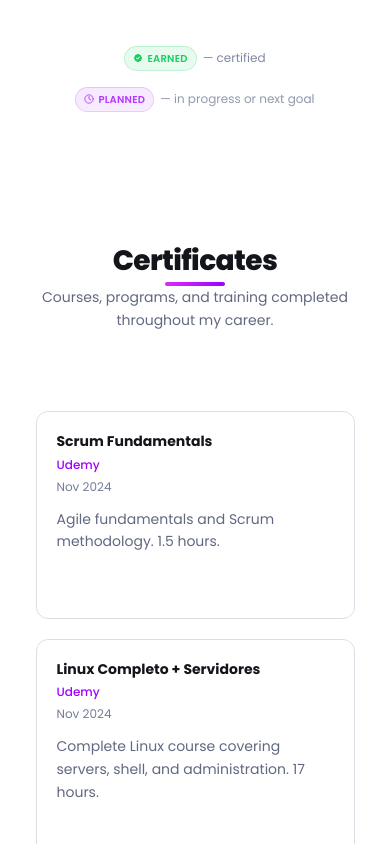
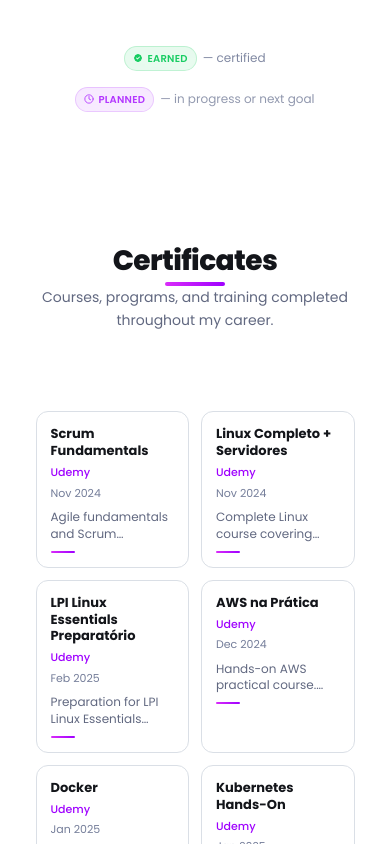
Before and after one commit to gabrielng-rj99/gabrielng-rj99.github.io, a React (Vite) app: page / in a window 390 px wide. Shown: the part 5520-6364 px from the top of the page. Built offline with nearby package versions, Linux system fonts and the light colour scheme.

Commit message:
feat(components): add certificate preview modal to Certifications
- Add hover state showing certificate preview image
- Click to open full certificate image in modal
- Add responsive modal with backdrop blur
- Add CSS animations for modal open/close

```diff
--- a/src/components/Certifications.module.css
+++ b/src/components/Certifications.module.css
@@ -20,11 +20,11 @@
     }
 }
 
-/* Certificates Grid */
+/* Certificates Grid - Smaller cards */
 .certificatesGrid {
     display: grid;
-    grid-template-columns: 1fr;
-    gap: 1.25rem;
+    grid-template-columns: repeat(2, 1fr);
+    gap: 0.75rem;
     justify-content: center;
     max-width: 72rem;
     margin: 0 auto;
@@ -33,7 +33,8 @@
 
 @media (min-width: 768px) {
     .certificatesGrid {
-        grid-template-columns: repeat(var(--grid-cols, 2), minmax(280px, 380px));
+        grid-template-columns: repeat(var(--grid-cols, 4), minmax(180px, 240px));
+        gap: 1rem;
     }
 }
 
@@ -257,69 +258,347 @@
 }
 
 /* ─── Certificate Card ─── */
+.certificateCard {
+    position: relative;
+    background: var(--bg-card);
+    border: 1px solid var(--border-primary);
+    border-radius: 0.75rem;
+    padding: 0.875rem;
+    cursor: pointer;
+    transition: all 0.2s ease;
+    overflow: visible;
+}
+
+.certificateCard:hover {
+    border-color: var(--accent-purple);
+    transform: translateY(-2px);
+}
 
 /* Certificate Title */
 .certName {
-    font-size: 0.875rem;
+    font-size: 0.8125rem;
     font-weight: 700;
-    line-height: 1.375;
+    line-height: 1.3;
     margin-bottom: 0.25rem;
+    color: var(--text-primary);
 }
 
 @media (min-width: 768px) {
     .certName {
-        font-size: 1rem;
+        font-size: 0.875rem;
     }
 }
 
 /* Certificate Issuer */
 .certIssuingOrg {
-    font-size: 0.75rem;
+    font-size: 0.6875rem;
     font-weight: 500;
     margin-bottom: 0.25rem;
+    color: var(--accent-purple);
 }
 
 /* Certificate Date */
 .certDate2 {
-    font-size: 0.75rem;
-    margin-bottom: 0.75rem;
+    font-size: 0.6875rem;
+    margin-bottom: 0.5rem;
+    color: var(--text-muted);
 }
 
 /* Certificate Description */
 .certDescription {
-    font-size: 0.875rem;
-    line-height: 1.625;
-}
-
-/* Certificate Credential Link */
-.certCredentialLink {
-    display: inline-flex;
-    align-items: center;
-    justify-content: center;
-    gap: 0.25rem;
-    margin-top: 0.75rem;
     font-size: 0.75rem;
-    font-weight: 500;
-    opacity: 0;
-    transition: opacity 0.3s ease;
-}
-
-/* Use global .card-base for hover effects */
-:global(.card-base):hover .certCredentialLink {
-    opacity: 1;
+    line-height: 1.4;
+    color: var(--text-tertiary);
+    display: -webkit-box;
+    -webkit-line-clamp: 2;
+    -webkit-box-orient: vertical;
+    overflow: hidden;
 }
 
 /* Certificate Accent Line */
 .certAccentLine {
-    width: 0;
+    width: 1.5rem;
     height: 2px;
     border-radius: 9999px;
-    margin-left: auto;
-    margin-right: auto;
-    margin-top: 0.75rem;
-    transition: all 0.3s ease;
+    margin-top: 0.5rem;
+    background: linear-gradient(to right, var(--accent-gradient-start), var(--accent-gradient-end));
 }
 
-:global(.card-base):hover .certAccentLine {
-    width: 2.5rem;
+/* ─── Tooltip (Desktop Hover only - hidden on touch) ─── */
+.tooltip {
+    position: absolute;
+    bottom: calc(100% + 8px);
+    left: 50%;
+    transform: translateX(-50%);
+    background: var(--bg-tertiary);
+    border: 1px solid var(--accent-purple);
+    border-radius: 0.5rem;
+    padding: 0.5rem 0.75rem;
+    white-space: nowrap;
+    z-index: 100;
+    opacity: 0;
+    visibility: hidden;
+    transition: opacity 0.2s ease, visibility 0.2s ease;
+    box-shadow: 0 4px 12px rgba(0, 0, 0, 0.15);
 }
+
+/* Hide tooltip on touch devices */
+@media (hover: none) {
+    .tooltip {
+        display: none;
+    }
+}
+
+.tooltip::after {
+    content: '';
+    position: absolute;
+    top: 100%;
+    left: 50%;
+    transform: translateX(-50%);
+    border: 6px solid transparent;
+    border-top-color: var(--accent-purple);
+}
+
+.certificateCard:hover .tooltip {
+    opacity: 1;
+    visibility: visible;
+}
+
+.tooltipText {
+    font-size: 0.6875rem;
+    color: var(--text-primary);
+    word-break: break-all;
+    max-width: 200px;
+    display: block;
+}
+
+.tooltipLabel {
+    font-size: 0.625rem;
+    color: var(--text-muted);
+    text-transform: uppercase;
+    letter-spacing: 0.05em;
+    margin-bottom: 0.25rem;
+}
+
+/* ─── Modal (Mobile) ─── */
+.modalOverlay {
+    position: fixed;
+    inset: 0;
+    background: rgba(0, 0, 0, 0.6);
+    display: flex;
+    align-items: center;
+    justify-content: center;
+    z-index: 1000;
+    padding: 1rem;
+    animation: fadeIn 0.2s ease;
+}
+
+@keyframes fadeIn {
+    from { opacity: 0; }
+    to { opacity: 1; }
+}
+
+.modalContent {
+    background: var(--bg-card);
+    border: 1px solid var(--accent-purple);
+    border-radius: 1rem;
+    padding: 1.25rem;
+    max-width: 320px;
+    width: 100%;
+    animation: slideUp 0.2s ease;
+    box-shadow: 0 8px 32px rgba(0, 0, 0, 0.3);
+}
+
+@keyframes slideUp {
+    from { opacity: 0; transform: translateY(10px); }
+    to { opacity: 1; transform: translateY(0); }
+}
+
+.modalTitle {
+    font-size: 1rem;
+    font-weight: 700;
+    color: var(--text-primary);
+    margin-bottom: 0.25rem;
+    padding-right: 2rem;
+}
+
+.modalIssuer {
+    font-size: 0.75rem;
+    font-weight: 500;
+    color: var(--accent-purple);
+    margin-bottom: 0.75rem;
+}
+
+.modalDescription {
+    font-size: 0.8125rem;
+    line-height: 1.5;
+    color: var(--text-tertiary);
+    margin-bottom: 1rem;
+}
+
+.modalUrlLabel {
+    font-size: 0.625rem;
+    color: var(--text-muted);
+    text-transform: uppercase;
+    letter-spacing: 0.05em;
+    margin-bottom: 0.375rem;
+}
+
+.modalUrl {
+    font-size: 0.75rem;
+    color: var(--accent-purple);
+    word-break: break-all;
+    background: var(--bg-tertiary);
+    padding: 0.5rem;
+    border-radius: 0.375rem;
+    margin-bottom: 1rem;
+}
+
+.modalNoUrl {
+    font-size: 0.8125rem;
+    color: var(--text-muted);
+    font-style: italic;
+}
+
+.modalActions {
+    display: flex;
+    gap: 0.75rem;
+}
+
+.modalButton {
+    flex: 1;
+    padding: 0.625rem 1rem;
+    border-radius: 0.5rem;
+    font-size: 0.8125rem;
+    font-weight: 600;
+    cursor: pointer;
+    transition: all 0.2s ease;
+    border: none;
+}
+
+.modalButtonPrimary {
+    background: var(--accent-purple);
+    color: white;
+}
+
+.modalButtonPrimary:hover {
+    background: var(--accent-purple-hover, #8b5cf6);
+}
+
+.modalButtonSecondary {
+    background: transparent;
+    border: 1px solid var(--border-primary);
+    color: var(--text-primary);
+}
+
+.modalButtonSecondary:hover {
+    border-color: var(--text-muted);
+}
+/* ─── Hovercard (Rich Tooltip Preview) ─── */
+.hovercardContainer {
+    position: absolute;
+    bottom: 100%;
+    left: 50%;
+    transform: translateX(-50%);
+    z-index: 100;
+    width: 280px;
+    padding-bottom: 12px;
+    pointer-events: none; /* Prevents blocking cards above */
+}
+
+/* Invisible hitbox to allow hovering from the card to the hovercard */
+.hovercardHitbox {
+    position: absolute;
+    bottom: 0;
+    left: 0;
+    width: 100%;
+    height: 16px;
+    pointer-events: auto; /* Allows crossing the gap */
+}
+
+.hovercard {
+    background: var(--bg-card);
+    border: 1px solid var(--border-primary);
+    border-radius: 0.75rem;
+    overflow: hidden;
+    box-shadow: 0 10px 25px -5px rgba(0, 0, 0, 0.3), 0 8px 10px -6px rgba(0, 0, 0, 0.2);
+    display: flex;
+    flex-direction: column;
+    pointer-events: auto; /* Restores interaction */
+}
+
+.hovercardImageOverlay {
+    position: relative;
+    width: 100%;
+    height: 140px;
+    background: var(--bg-tertiary);
+    overflow: hidden;
+    border-bottom: 1px solid var(--border-primary);
+}
+
+.hovercardImage {
+    width: 100%;
+    height: 100%;
+    object-fit: cover;
+    transition: transform 0.3s ease;
+}
+
+.hovercardContainer:hover .hovercardImage {
+    transform: scale(1.05);
+}
+
+.hovercardTypeBadge {
+    position: absolute;
+    top: 8px;
+    right: 8px;
+    background: rgba(0, 0, 0, 0.65);
+    backdrop-filter: blur(4px);
+    color: white;
+    font-size: 0.625rem;
+    padding: 4px 8px;
+    border-radius: 9999px;
+    display: flex;
+    align-items: center;
+    font-weight: 600;
+    text-transform: uppercase;
+    letter-spacing: 0.05em;
+    z-index: 10;
+}
+
+.hovercardContent {
+    padding: 0.875rem;
+    display: flex;
+    flex-direction: column;
+    gap: 0.375rem;
+}
+
+.hovercardTitle {
+    font-size: 0.875rem;
+    font-weight: 700;
+    color: var(--text-primary);
+    line-height: 1.3;
+    display: -webkit-box;
+    -webkit-line-clamp: 2;
+    -webkit-box-orient: vertical;
+    overflow: hidden;
+    text-overflow: ellipsis;
+}
+
+.hovercardDesc {
+    font-size: 0.75rem;
+    color: var(--text-tertiary);
+    line-height: 1.4;
+    display: -webkit-box;
+    -webkit-line-clamp: 2;
+    -webkit-box-orient: vertical;
+    overflow: hidden;
+}
+
+.hovercardDomain {
+    display: flex;
+    align-items: center;
+    font-size: 0.6875rem;
+    color: var(--accent-purple);
+    margin-top: 0.25rem;
+    font-weight: 500;
+}
--- a/src/components/Certifications.tsx
+++ b/src/components/Certifications.tsx
@@ -1,8 +1,9 @@
 import { motion } from "framer-motion";
-import { HiExternalLink, HiBadgeCheck } from "react-icons/hi";
+import { HiExternalLink, HiBadgeCheck, HiEye } from "react-icons/hi";
 import { FiClock } from "react-icons/fi";
 import certificationsData from "../content/certifications.json";
 import certificatesData from "../content/certificates.json";
+import certificatePreviewsData from "../content/certificate_previews.json";
 import styles from "./Certifications.module.css";
 
 interface Certification {
@@ -29,20 +30,34 @@ const containerVariants = {
     visible: {
         opacity: 1,
         transition: {
-            staggerChildren: 0.12,
-            delayChildren: 0.15,
+            staggerChildren: 0.08,
+            delayChildren: 0.1,
         },
     },
 };
 
+const hoverCardVariants = {
+    hidden: { opacity: 0, y: 10, scale: 0.95, pointerEvents: "none" as const },
+    visible: {
+        opacity: 1,
+        y: 0,
+        scale: 1,
+        pointerEvents: "auto" as const,
+        transition: {
+            duration: 0.2,
+            ease: "easeOut" as const
+        }
+    }
+};
+
 const cardVariants = {
-    hidden: { opacity: 0, y: 30, scale: 0.95 },
+    hidden: { opacity: 0, y: 20, scale: 0.95 },
     visible: {
         opacity: 1,
         y: 0,
         scale: 1,
         transition: {
-            duration: 0.5,
+            duration: 0.4,
             ease: "easeOut" as const,
         },
     },
@@ -108,7 +123,6 @@ function CertificationCard({
                     background: "var(--bg-tertiary)",
                 }}
             >
-                {/* Glow on hover */}
                 <div
                     className={styles.badgeGlow}
                     style={{
@@ -191,80 +205,102 @@ function CertificationCard({
     );
 }
 
-/* ─── Certificate List Item ───────────────────────────────────────── */
+/* ─── Certificate Card (direct open on tap) ───────────────────────── */
 
-function CertificateCard({ certificate }: { certificate: Certificate }) {
+function CertificateCard({
+    certificate,
+}: {
+    certificate: Certificate;
+}) {
     const hasCredential =
         certificate.credentialUrl && certificate.credentialUrl.length > 0;
+
+    // Desktop: hover shows tooltip with URL preview
+    // Mobile: tap directly opens URL (single click)
+    const handleClick = (e: React.MouseEvent) => {
+        if (hasCredential) {
+            e.preventDefault();
+            e.stopPropagation();
+            window.open(certificate.credentialUrl, "_blank", "noopener,noreferrer");
+        }
+    };
 
     return (
         <motion.div
             variants={cardVariants}
-            whileHover={{ y: -3 }}
-            className="card-base"
-            style={{
-                background: "var(--bg-card)",
-                borderColor: "var(--border-primary)",
-            }}
+            whileHover={{ y: -2 }}
+            className={styles.certificateCard}
+            onClick={handleClick}
         >
+            {/* Rich Hovercard - Desktop only */}
+            {hasCredential && (
+                <motion.div
+                    className={styles.hovercardContainer}
+                    initial="hidden"
+                    whileHover="visible"
+                >
+                    <div className={styles.hovercardHitbox} />
+                    <motion.div
+                        variants={hoverCardVariants}
+                        className={styles.hovercard}
+                    >
+                        {certificatePreviewsData[certificate.id as keyof typeof certificatePreviewsData] ? (
+                            <>
+                                <div className={styles.hovercardImageOverlay}>
+                                    <img
+                                        src={(certificatePreviewsData[certificate.id as keyof typeof certificatePreviewsData] as any).image}
+                                        alt=""
+                                        className={styles.hovercardImage}
+                                    />
+                                    <div className={styles.hovercardTypeBadge}>
+                                        <HiEye size={12} style={{ marginRight: "4px" }} />
+                                        Preview
+                                    </div>
+                                </div>
+                                <div className={styles.hovercardContent}>
+                                    <h5 className={styles.hovercardTitle}>{(certificatePreviewsData[certificate.id as keyof typeof certificatePreviewsData] as any).title}</h5>
+                                    <p className={styles.hovercardDesc}>{(certificatePreviewsData[certificate.id as keyof typeof certificatePreviewsData] as any).description}</p>
+                                    <div className={styles.hovercardDomain}>
+                                        <HiExternalLink size={10} style={{ marginRight: "4px" }} />
+                                        {new URL(certificate.credentialUrl).hostname}
+                                    </div>
+                                </div>
+                            </>
+                        ) : (
+                            <div className={styles.hovercardContent}>
+                                <span className={styles.tooltipLabel}>
+                                    <HiEye size={12} style={{ marginRight: "4px" }} />
+                                    {certificate.credentialUrl.includes("ude.my") ? "Udemy Certificate" : "View Credential"}
+                                </span>
+                                <span className={styles.tooltipText}>
+                                    {certificate.credentialUrl}
+                                </span>
+                            </div>
+                        )}
+                    </motion.div>
+                </motion.div>
+            )}
+
             {/* Title */}
-            <h4
-                className={styles.certName}
-                style={{ color: "var(--text-primary)" }}
-            >
-                {certificate.title}
-            </h4>
+            <h4 className={styles.certName}>{certificate.title}</h4>
 
             {/* Issuer */}
-            <p
-                className={styles.certIssuingOrg}
-                style={{ color: "var(--accent-purple)" }}
-            >
-                {certificate.issuer}
-            </p>
+            <p className={styles.certIssuingOrg}>{certificate.issuer}</p>
 
             {/* Date */}
             {certificate.date && (
-                <p
-                    className={styles.certDate2}
-                    style={{ color: "var(--text-muted)" }}
-                >
-                    {certificate.date}
-                </p>
+                <p className={styles.certDate2}>{certificate.date}</p>
             )}
 
             {/* Description */}
             {certificate.description && (
-                <p
-                    className={styles.certDescription}
-                    style={{ color: "var(--text-tertiary)" }}
-                >
+                <p className={styles.certDescription}>
                     {certificate.description}
                 </p>
             )}
 
-            {/* Credential link indicator */}
-            {hasCredential && (
-                <a
-                    href={certificate.credentialUrl}
-                    target="_blank"
-                    rel="noopener noreferrer"
-                    className={styles.certCredentialLink}
-                    style={{ color: "var(--accent-purple)" }}
-                >
-                    <span>View</span>
-                    <HiExternalLink size={12} />
-                </a>
-            )}
-
             {/* Hover accent line */}
-            <div
-                className={styles.certAccentLine}
-                style={{
-                    background:
-                        "linear-gradient(to right, var(--accent-gradient-start), var(--accent-gradient-end))",
-                }}
-            />
+            <div className={styles.certAccentLine} />
         </motion.div>
     );
 }
@@ -279,10 +315,8 @@ export default function Certifications() {
     const hasCertificates = certificates.length > 0;
 
     // Calculate columns
-    // If more than max, calculate equal distribution across rows
     const calcCols = (count: number, maxCols: number) => {
         if (count <= maxCols) return count;
-        // Distribute evenly
         const rows = Math.ceil(count / maxCols);
         return Math.ceil(count / rows);
     };
@@ -290,7 +324,6 @@ export default function Certifications() {
     const badgeCols = calcCols(certifications.length, 6);
     const certCols = calcCols(certificates.length, 4);
 
-    // Build grid style dynamically via CSS Variables to allow media queries
     const badgeGridStyle = {
         "--grid-cols": badgeCols,
     } as React.CSSProperties;
@@ -308,7 +341,6 @@ export default function Certifications() {
                     className="section-wrapper section-glow-bg"
                 >
                     <div className="section-container">
-                        {/* Section Header */}
                         <motion.div
                             initial={{ opacity: 0, y: 20 }}
                             whileInView={{ opacity: 1, y: 0 }}
@@ -327,7 +359,6 @@ export default function Certifications() {
                             </p>
                         </motion.div>
 
-                        {/* Badges Grid */}
                         <motion.div
                             variants={containerVariants}
                             initial="hidden"
@@ -344,7 +375,6 @@ export default function Certifications() {
                             ))}
                         </motion.div>
 
-                        {/* Legend */}
                         <motion.div
                             initial={{ opacity: 0 }}
                             whileInView={{ opacity: 1 }}
@@ -386,7 +416,6 @@ export default function Certifications() {
                     className="section-wrapper section-glow-bg"
                 >
                     <div className="section-container">
-                        {/* Section Header */}
                         <motion.div
                             initial={{ opacity: 0, y: 20 }}
                             whileInView={{ opacity: 1, y: 0 }}
@@ -406,7 +435,6 @@ export default function Certifications() {
                             </p>
                         </motion.div>
 
-                        {/* Certificates Grid */}
                         <motion.div
                             variants={containerVariants}
                             initial="hidden"
```
